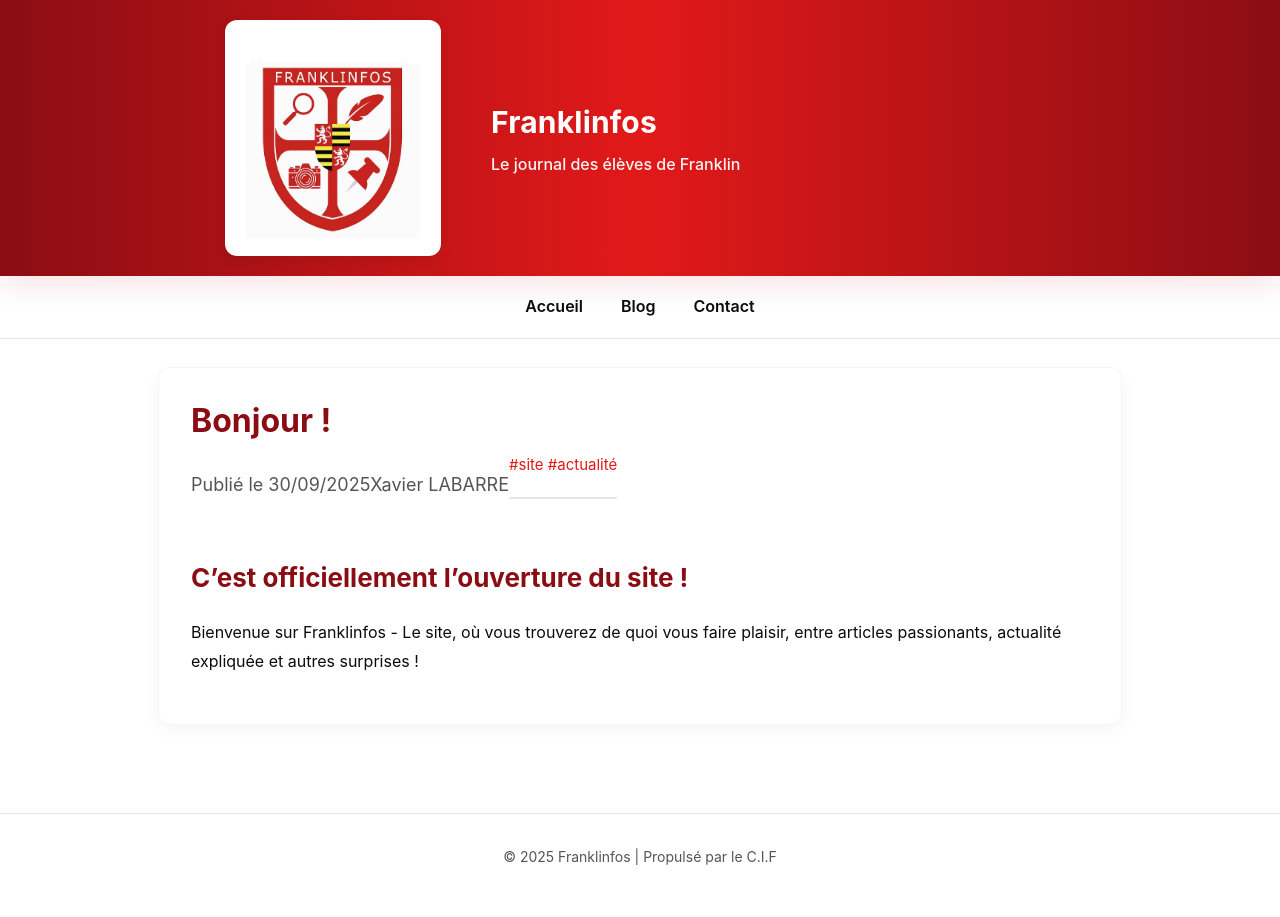
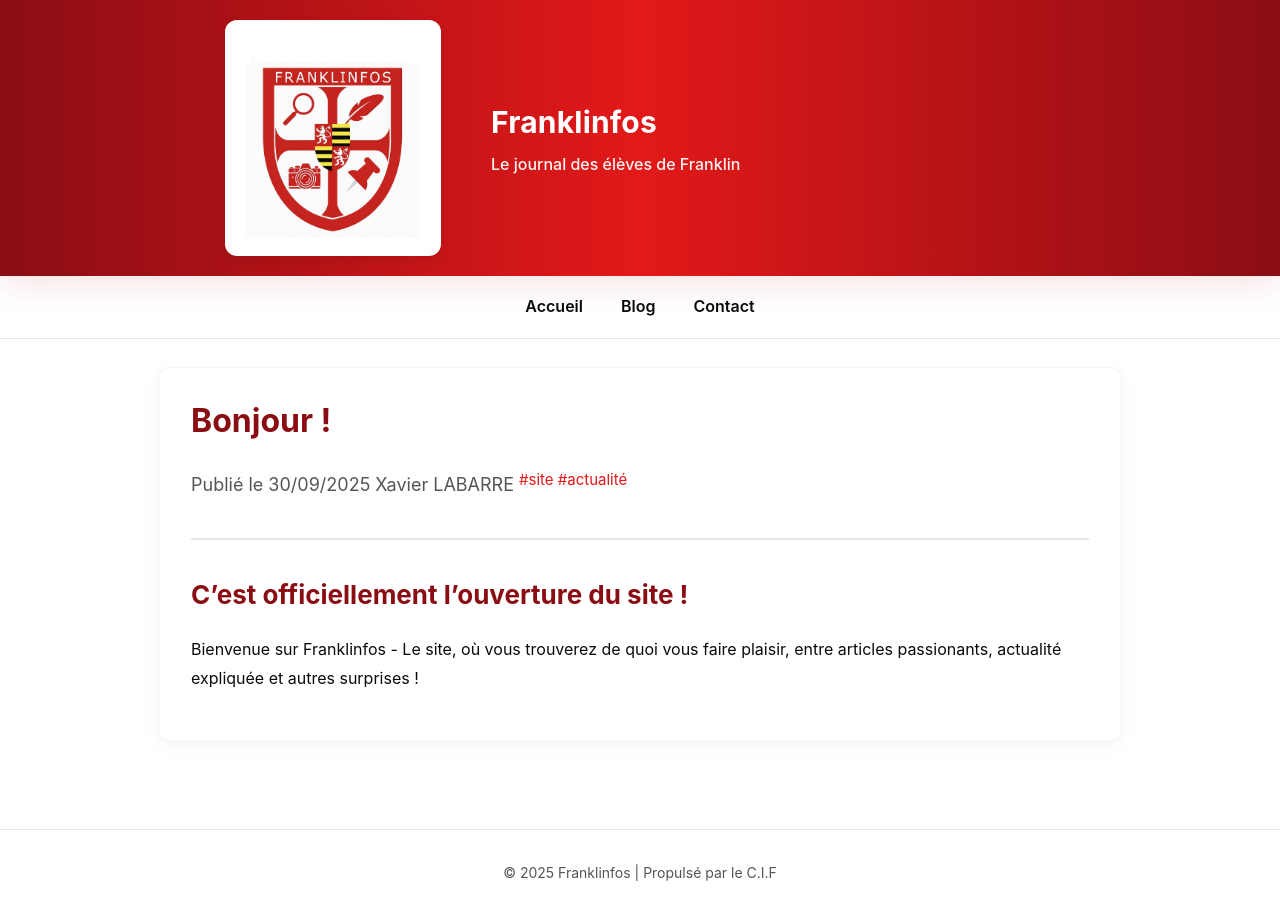
Before and after one commit to Secondaire-Xavier/fr1, a Jekyll site: the page built from _posts/2025-09-30-bonjour.md, in a window 1280 px wide. Built offline with Jekyll 4.4.1, drawn with Linux system fonts in a browser that asks for light colours.

Commit message:
Update style.css

```diff
--- a/assets/style.css
+++ b/assets/style.css
@@ -185,10 +185,6 @@ a:hover {
   color: var(--accent);
 }
 
-.post .infos{
-  display: flex;
-}
-
 .post-date {
   color: var(--muted);
   font-size: 14px;
@@ -217,23 +213,29 @@ a:hover {
   line-height: 1.3;
 }
 
+.post .infos{
+  display: flex;
+  margin: 0 0 24px;
+  padding-bottom: 20px;
+  border-bottom: 2px solid var(--border);
+}
+
 .post .post-date {
   display: block;
   color: var(--muted);
   font-size: 18px;
   margin-bottom: 4px;
+  margin-right: 5px;
 }
 
 .post .post-author {
   color: var(--muted);
   font-size: 18px;
   font-weight: 400;
+  margin-right: 5px;
 }
 .post .post-tags {
   font-size: 15px;
-  margin: 0 0 24px;
-  padding-bottom: 20px;
-  border-bottom: 2px solid var(--border);
 }
 .post-content {
   font-size: 16px;
```
